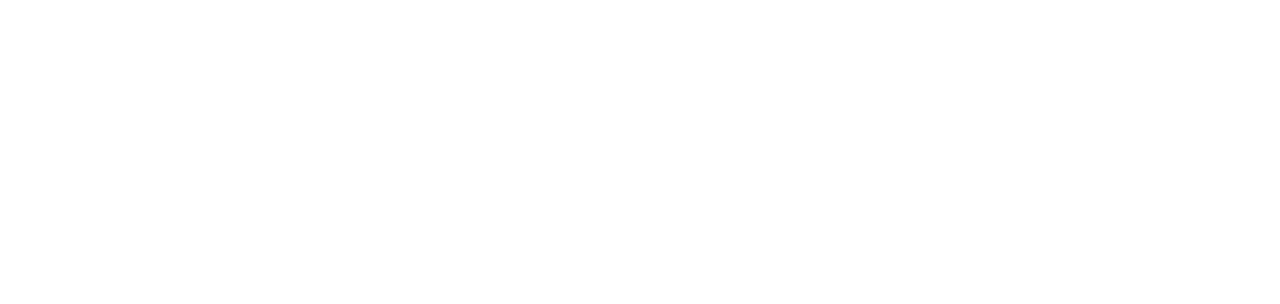
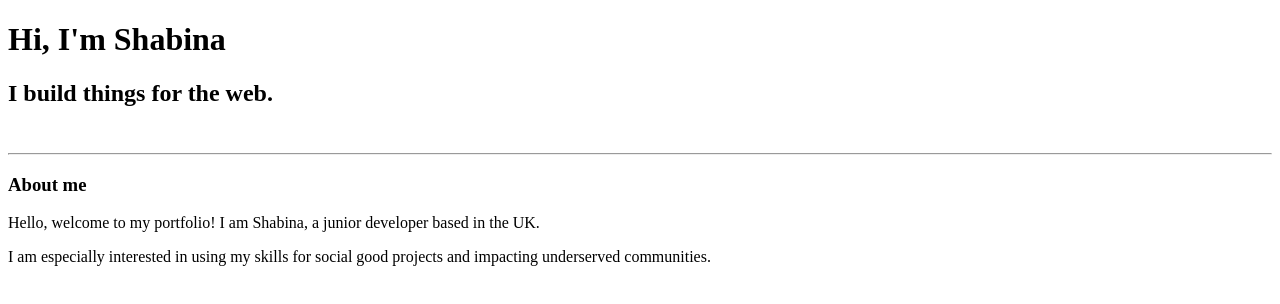
Before and after one commit to ShabinaP/portfolio, a plain HTML site: page index.html in a window 1280 px wide. Drawn offline with Linux system fonts and the light colour scheme.

Commit message:
Introduction for portfolio

```diff
--- a/index.html
+++ b/index.html
@@ -7,6 +7,12 @@
     <title>Shabina Patel</title>
 </head>
 <body>
-
+   <h1>Hi, I'm Shabina</h1>
+   <h2>I build things for the web.</h2>
+   <br />
+   <hr />
+   <h3>About me</h3>
+   <p>Hello, welcome to my portfolio! I am Shabina, a junior developer based in the UK.</p>
+   <p>I am especially interested in using my skills for social good projects and impacting underserved communities. </p>
 </body>
 </html>
```
